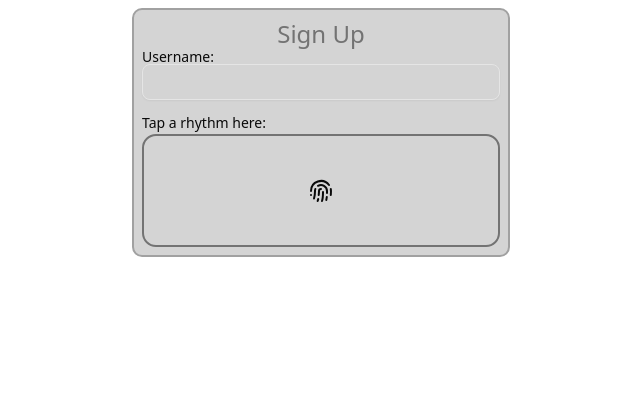
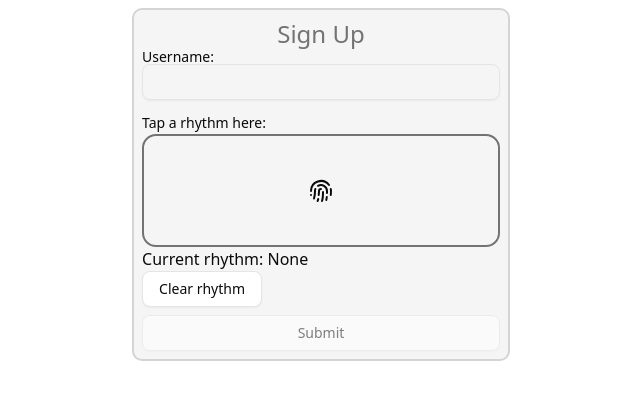
Before and after one commit to editid0/authly-editid, a Next.js app in the folder authapp/: page /signup in a window 1280 px wide. Shown: the top 400 px of the page, without its empty margins (319-959 px from the left). Built offline with nearby package versions, Linux system fonts and the light colour scheme.

Commit message:
work on the signup flow a bit more

```diff
--- a/authapp/app/signup/UserInput.jsx
+++ b/authapp/app/signup/UserInput.jsx
@@ -1,13 +1,67 @@
 "use client";
 
+import { Button } from "@/components/ui/button";
 import { Input } from "@/components/ui/input";
 import { Label } from "@/components/ui/label";
 import { Fingerprint } from "lucide-react";
-import { useState } from "react";
+import { useEffect, useState } from "react";
+
+function formatRhythm(rhythm) {
+	const meanings = {
+		T: "Tap",
+		G: "Gap",
+		L: "Long Gap",
+	};
+	return rhythm
+		.split("")
+		.map((char) => meanings[char] || char)
+		.join(", ");
+}
 
 export default function SignUpUserInput() {
 	const [username, setUsername] = useState("");
 	const [rhythm, setRhythm] = useState("");
+	const [pressed, setPressed] = useState(false);
+	const [lastAction, setLastAction] = useState(0); // time since last action
+
+	useEffect(() => {
+		if (pressed) {
+			const now = Date.now();
+			if (lastAction === 0) {
+				setRhythm("T");
+				setLastAction(now);
+			} else {
+				var gap = now - lastAction;
+				if (gap < 250) {
+					setRhythm((prev) => prev + "T");
+				} else if (gap < 500) {
+					setRhythm((prev) => prev + "GT");
+				} else {
+					setRhythm((prev) => prev + "LT");
+				}
+				setLastAction(now);
+			}
+		}
+	}, [pressed]);
+
+	function submitSignup() {
+		fetch("/api/signup", {
+			method: "POST",
+			headers: {
+				"Content-Type": "application/json",
+			},
+			body: JSON.stringify({
+				username,
+				rhythm,
+			}),
+		}).then(async (res) => {
+			if (res.ok) {
+				console.log("Signup successful");
+			} else {
+				console.error("Signup failed");
+			}
+		});
+	}
 
 	function RhythmTapSpace() {
 		return (
@@ -15,9 +69,77 @@ export default function SignUpUserInput() {
 				<Label htmlFor="rhythm" className={"mb-1"}>
 					Tap a rhythm here:
 				</Label>
-				<div className="w-full h-[3cm] p-2 border-muted-foreground rounded-xl border-2 flex items-center justify-center space-x-2">
-					<Fingerprint />
-				</div>
+				{(() => {
+					return (
+						<div
+							id="rhythm"
+							role="button"
+							tabIndex={0}
+							onMouseDown={(e) => {
+								e.preventDefault();
+								setPressed(true);
+							}}
+							onMouseUp={() => setPressed(false)}
+							onMouseLeave={() => setPressed(false)}
+							onTouchStart={(e) => {
+								e.preventDefault();
+								setPressed(true);
+							}}
+							onTouchEnd={() => setPressed(false)}
+							onKeyDown={(e) => {
+								if (
+									e.key === " " ||
+									e.key === "Spacebar" ||
+									e.key === "Enter"
+								) {
+									e.preventDefault();
+									setPressed(true);
+								}
+							}}
+							onKeyUp={(e) => {
+								if (
+									e.key === " " ||
+									e.key === "Spacebar" ||
+									e.key === "Enter"
+								) {
+									setPressed(false);
+								}
+							}}
+							className={
+								"w-full h-[3cm] p-2 border-muted-foreground rounded-xl border-2 flex items-center justify-center space-x-2 transition-colors duration-150 select-none"
+							}
+							style={{
+								backgroundColor: pressed
+									? "rgba(99,102,241,0.06)"
+									: "transparent",
+								userSelect: "none",
+								WebkitUserSelect: "none",
+								MozUserSelect: "none",
+								msUserSelect: "none",
+							}}
+						>
+							<Fingerprint />
+						</div>
+					);
+				})()}
+				<p>Current rhythm: {formatRhythm(rhythm) || "None"}</p>
+				<Button
+					onClick={() => {
+						setRhythm("");
+						setLastAction(0);
+					}}
+					variant={"outline"}
+				>
+					Clear rhythm
+				</Button>
+				<Button
+					onClick={submitSignup}
+					variant={"outline"}
+					className={"w-full mt-2 disabled:opacity-50"}
+					disabled={!username || !rhythm}
+				>
+					Submit
+				</Button>
 			</div>
 		);
 	}
--- a/authapp/app/signup/page.jsx
+++ b/authapp/app/signup/page.jsx
@@ -3,7 +3,7 @@ import SignUpUserInput from "./UserInput";
 export default function SignUpPage() {
 	return (
 		<div className="py-2">
-			<div className="mx-auto w-full rounded-lg border-2 border-neutral-400 dark:border-neutral-700 bg-neutral-300 dark:bg-neutral-800 p-2 md:w-[10cm]">
+			<div className="mx-auto w-full rounded-lg border-2 border-neutral-300 dark:border-neutral-700 bg-neutral-100 dark:bg-neutral-800 p-2 md:w-[10cm]">
 				<h1 className="text-muted-foreground text-center text-2xl">
 					Sign Up
 				</h1>
```
